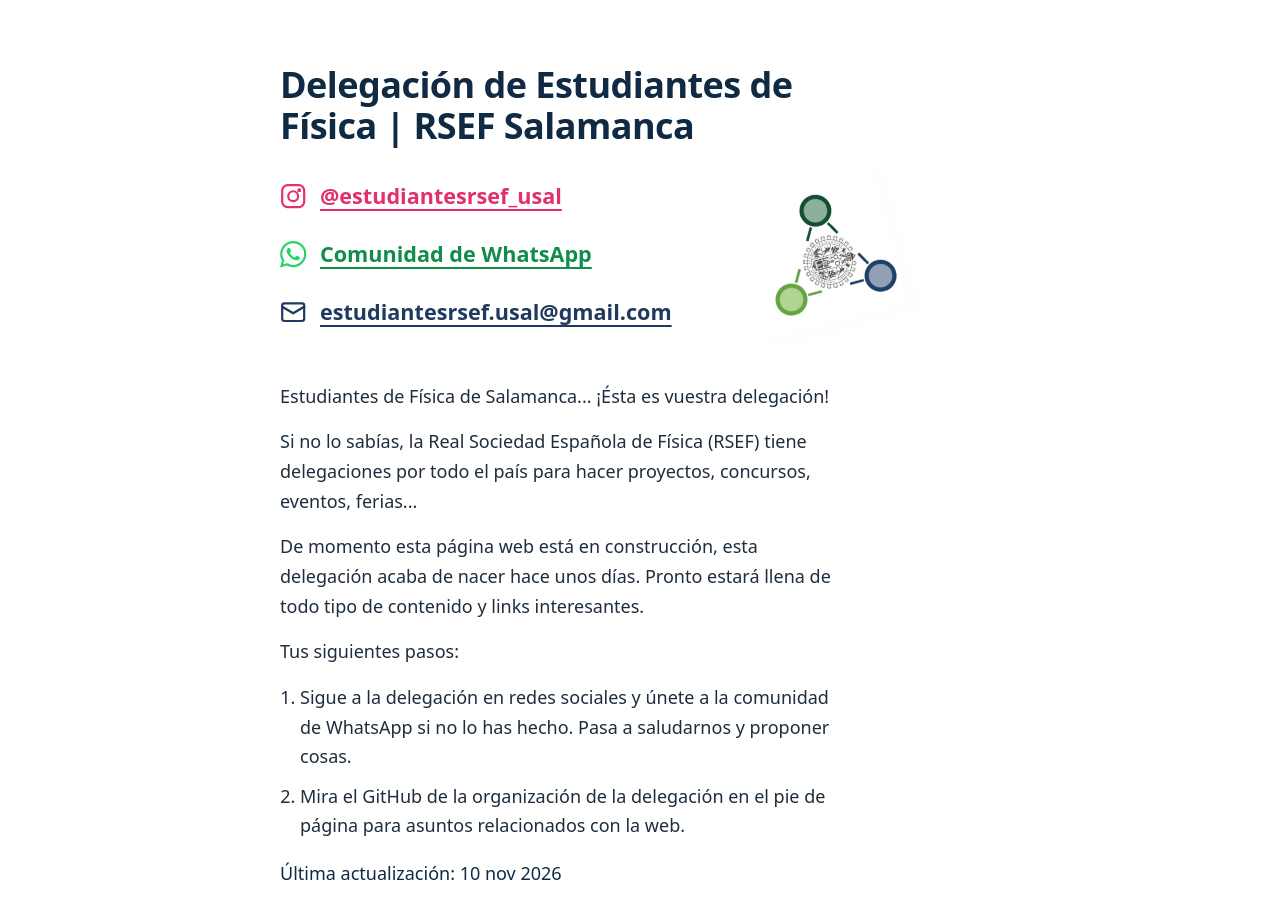
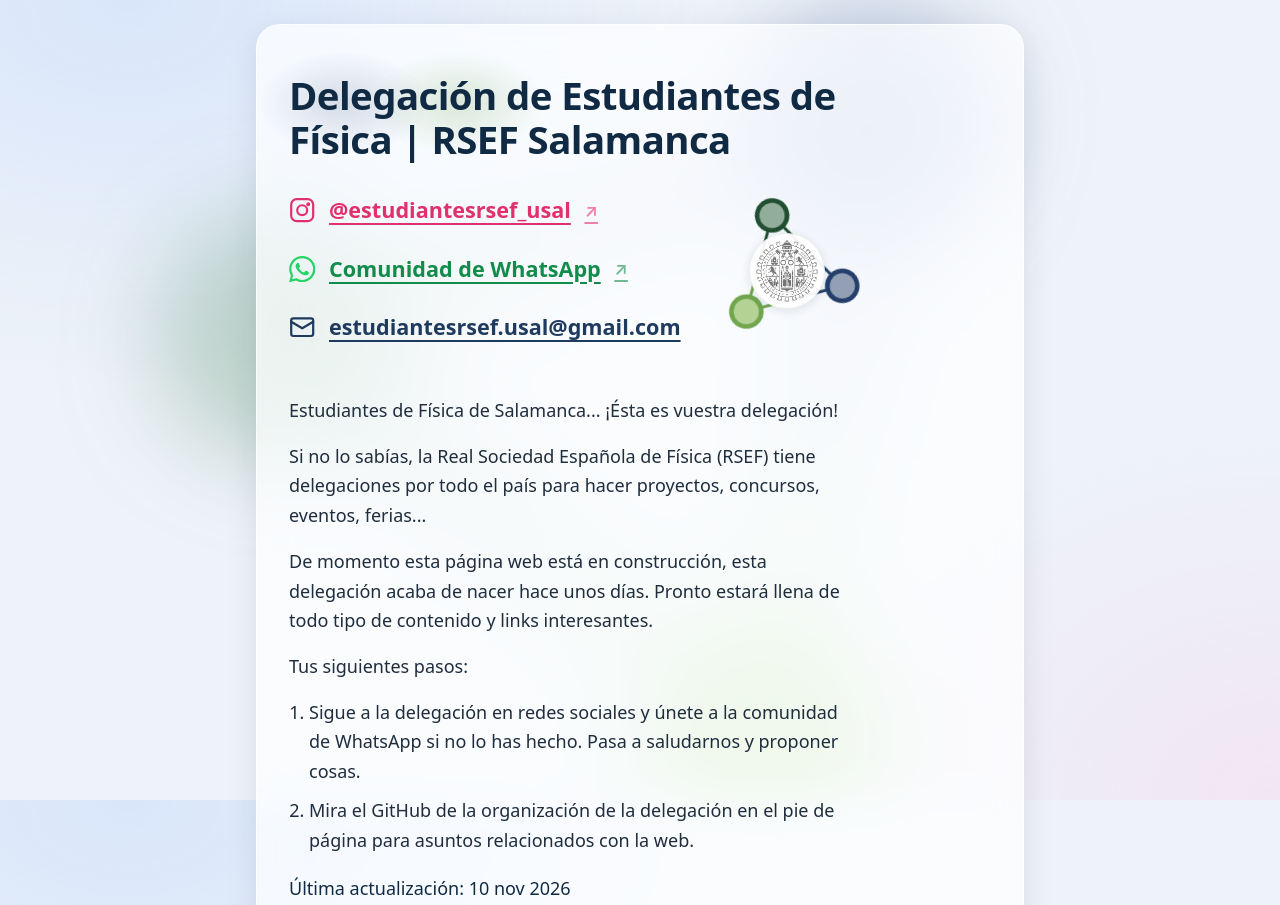
Before and after one commit to delegacionfisica/delegacionfisica.github.io, a plain HTML site: page index.html in a window 1280 px wide. Shown: the top 905 px of the page. Drawn offline with Linux system fonts and the light colour scheme.

Commit message:
modernization

```diff
--- a/index.html
+++ b/index.html
@@ -4,16 +4,19 @@
   <meta charset="UTF-8">
   <meta name="viewport" content="width=device-width, initial-scale=1.0">
   <meta name="color-scheme" content="light">
-  <meta name="theme-color" content="#ffffff">
+  <meta name="theme-color" content="#eef3f9">
   <meta name="description" content="Web de la Delegación de Estudiantes de Física. Grupo de Estudiantes de la RSEF en Salamanca.">
   <meta property="og:title" content="Delegación de Estudiantes de Física">
   <meta property="og:description" content="Grupo de Estudiantes de la RSEF en Salamanca.">
-  <meta property="og:image" content="logo.png">
   <title>Delegación de Estudiantes de Física</title>
-  <link rel="icon" type="image/png" href="logo.png">
+  <link rel="icon" type="image/svg+xml" href="logo.svg">
   <link rel="stylesheet" href="style.css">
 </head>
 <body>
+  <div class="fondo" aria-hidden="true">
+    <img class="logo-fondo" src="logo.svg" alt="">
+  </div>
+
   <main class="contenedor">
     <header class="cabecera">
       <h1>Delegación de Estudiantes de Física | RSEF Salamanca</h1>
@@ -60,7 +63,8 @@
       </section>
 
       <div class="contenedor-logo">
-        <img class="logo" src="logo.png" alt="Logo de la Delegación de Estudiantes de Física">
+        <img class="logo" src="logo.svg" alt="Logo de la Delegación de Estudiantes de Física">
+        <img class="sello" src="sello-UniversidadSalamanca-gris.png" alt="">
       </div>
     </div>
 
@@ -102,5 +106,10 @@
       </a>
     </footer>
   </main>
+
+
+
+
+
 </body>
 </html>
--- a/style.css
+++ b/style.css
@@ -1,6 +1,6 @@
 :root {
   color-scheme: light;
-  --fondo: #ffffff;
+  --fondo: #eef3f9;
   --texto: #102a43;
   --texto-cuerpo: #1f2d3d;
   --texto-suave: #334e68;
@@ -11,7 +11,23 @@
   --correo: #1f3a5f;
 
   --ancho-contenido: 55ch;
-  --logo-separacion: 5rem;
+  --logo-separacion: 1.9rem;
+
+  /* LOGO DE LA FILA: tamaño total y medallón del sello (% del logo) */
+  --logo-tamano: 9.5rem;
+  --medallon-tamano: 50%;
+  --medallon-relleno: 4%;
+
+  /* VIDRIO Y FONDO: ajusta aquí */
+  --margen-pagina: 1.5rem;
+  --vidrio-fondo: rgba(255, 255, 255, 0.72);
+  --vidrio-borde: rgba(255, 255, 255, 0.75);
+  --vidrio-blur: 22px;
+  --logo-fondo-tamano: min(120vmin, 60rem);
+  --logo-fondo-blur: 50px;
+  --logo-fondo-opacidad: 0.4;
+  --mancha-azul: rgba(120, 170, 255, 0.18);
+  --mancha-rosa: rgba(255, 150, 200, 0.14);
 }
 
 *,
@@ -26,7 +42,12 @@ html {
 
 body {
   margin: 0;
-  background: var(--fondo);
+  padding: var(--margen-pagina);
+  background-color: var(--fondo);
+  background-image:
+    radial-gradient(60rem 40rem at 10% 0%, var(--mancha-azul), transparent 60%),
+    radial-gradient(50rem 40rem at 100% 100%, var(--mancha-rosa), transparent 60%);
+  background-attachment: fixed;
   color: var(--texto);
   font-family: system-ui, -apple-system, "Segoe UI", Roboto, Helvetica, Arial, sans-serif;
   font-size: 1.125rem;
@@ -34,13 +55,43 @@ body {
   -webkit-font-smoothing: antialiased;
 }
 
+/* Logo gigante y desenfocado detrás del panel */
+.fondo {
+  position: fixed;
+  inset: 0;
+  z-index: -1;
+  display: flex;
+  align-items: center;
+  justify-content: center;
+  overflow: hidden;
+  pointer-events: none;
+}
+
+.logo-fondo {
+  width: var(--logo-fondo-tamano);
+  height: auto;
+  opacity: var(--logo-fondo-opacidad);
+  filter: blur(var(--logo-fondo-blur)) saturate(150%);
+  animation: rotar 180s linear infinite;
+  transform-origin: center center;
+  will-change: transform;
+}
+
+/* Panel de vidrio */
 .contenedor {
   max-width: 48rem;
-  min-height: 100vh;
+  min-height: calc(100vh - 2 * var(--margen-pagina));
+  min-height: calc(100dvh - 2 * var(--margen-pagina));
   margin: 0 auto;
-  padding: 4rem 1.5rem 2.5rem;
+  padding: 3rem 2rem 2rem;
   display: flex;
   flex-direction: column;
+  background: var(--vidrio-fondo);
+  -webkit-backdrop-filter: blur(var(--vidrio-blur)) saturate(140%);
+  backdrop-filter: blur(var(--vidrio-blur)) saturate(140%);
+  border: 1px solid var(--vidrio-borde);
+  border-radius: 1.5rem;
+  box-shadow: 0 8px 32px rgba(16, 42, 67, 0.1);
 }
 
 .cabecera {
@@ -63,7 +114,22 @@ h1 {
   line-height: 1.15;
   letter-spacing: -0.015em;
   font-weight: 800;
+
 }
+
+.enlace-instagram::after,
+.enlace-whatsapp::after {
+  content: "↗";
+  font-size: 0.8em;
+  opacity: 0.6;
+  transition: transform 0.2s;
+}
+
+.enlace-instagram:hover::after,
+.enlace-whatsapp:hover::after {
+  transform: translate(2px, -2px);
+}
+
 
 .fila-principal {
   display: flex;
@@ -99,6 +165,8 @@ h1 {
   overflow-wrap: anywhere;
 }
 
+
+
 .enlace:hover {
   text-decoration-thickness: 2.5px;
 }
@@ -131,20 +199,36 @@ a:focus-visible {
   border-radius: 3px;
 }
 
+/* Logo de la fila: el triángulo gira por detrás, el sello queda fijo encima en un medallón */
 .contenedor-logo {
+  position: relative;
   flex-shrink: 0;
-  display: flex;
-  align-items: center;
-  justify-content: center;
+  width: var(--logo-tamano);
 }
 
 .logo {
   display: block;
-  width: 9.5rem;
+  width: 100%;
   height: auto;
   animation: rotar 24s linear infinite;
   transform-origin: center center;
   will-change: transform;
+}
+
+.sello {
+  position: absolute;
+  z-index: 1;
+  top: 50%;
+  left: 50%;
+  width: var(--medallon-tamano);
+  height: auto;
+  padding: var(--medallon-relleno);
+  object-fit: contain;
+  background: rgba(255, 255, 255, 0.95);
+  border: 1px solid rgba(16, 42, 67, 0.08);
+  border-radius: 50%;
+  box-shadow: 0 2px 10px rgba(16, 42, 67, 0.12);
+  transform: translate(-50%, -50%);
 }
 
 @keyframes rotar {
@@ -153,12 +237,6 @@ a:focus-visible {
   }
   to {
     transform: rotate(360deg);
-  }
-}
-
-@media (prefers-reduced-motion: reduce) {
-  .logo {
-    animation: none;
   }
 }
 
@@ -190,7 +268,7 @@ a:focus-visible {
 .pie {
   margin-top: auto;
   padding-top: 2rem;
-  border-top: 1px solid var(--borde);
+  border-top: 1px solid rgba(16, 42, 67, 0.12);
   display: flex;
   flex-wrap: wrap;
   align-items: center;
@@ -223,32 +301,19 @@ a:focus-visible {
 }
 
 @media (max-width: 38rem) {
-  .fila-principal {
-    flex-direction: column-reverse;
-    align-items: flex-start;
-    gap: 1.75rem;
-  }
-
-  .logo {
-    width: 7.5rem;
-  }
-
-  .sobretitulo {
-    font-size: 1.5rem;
-  }
-
-  h1 {
-    font-size: 2rem;
-  }
-}
-
-@media (max-width: 38rem) {
   :root {
     /* AJUSTES AQUÍ:
        1. Enlace: sube el valor central (ej. de 4.2vw a 4.5vw) si quieres más tamaño.
        2. Título: cambia el rem (ej. 1.75rem, 1.85rem...). */
     --tamano-enlace-movil: clamp(0.85rem, 4.5vw, 1.25rem);
     --tamano-titulo-movil: 1.6rem;
+    --margen-pagina: 0.75rem;
+    --logo-tamano: 7.5rem;
+  }
+
+  .contenedor {
+    padding: 2rem 1.25rem 1.5rem;
+    border-radius: 1.25rem;
   }
 
   .cabecera {
@@ -268,16 +333,6 @@ a:focus-visible {
     flex-direction: column-reverse;
     align-items: center;
     gap: 2rem;
-  }
-
-  .contenedor-logo {
-    width: 100%;
-    display: flex;
-    justify-content: center;
-  }
-
-  .logo {
-    width: 7.5rem;
   }
 
   .enlaces-seccion {
@@ -320,3 +375,55 @@ a:focus-visible {
   font-style: normal;
   opacity: 0.7;
 }
+
+/* Respaldo si el navegador no soporta backdrop-filter */
+@supports not ((backdrop-filter: blur(1px)) or (-webkit-backdrop-filter: blur(1px))) {
+  .contenedor {
+    background: rgba(255, 255, 255, 0.92);
+  }
+}
+
+/* Accesibilidad: menos transparencia */
+@media (prefers-reduced-transparency: reduce) {
+  .contenedor {
+    background: rgba(255, 255, 255, 0.96);
+    -webkit-backdrop-filter: none;
+    backdrop-filter: none;
+  }
+}
+
+/* Accesibilidad: sin movimiento */
+@media (prefers-reduced-motion: reduce) {
+  .logo,
+  .logo-fondo {
+    animation: none;
+  }
+}
+
+
+/* Título con resplandor */
+h1 {
+  position: relative;
+  font-size: clamp(1.8rem, 5.2vw, 2.4rem);
+}
+
+h1::before {
+  content: "";
+  position: absolute;
+  z-index: -1;
+  left: -2rem;
+  top: -1.4rem;
+  width: 18rem;
+  height: 6.5rem;
+  pointer-events: none;
+  background:
+    radial-gradient(closest-side at 30% 50%, rgba(36, 63, 107, 0.16), transparent),
+    radial-gradient(closest-side at 70% 50%, rgba(112, 166, 78, 0.22), transparent);
+}
+
+@media (max-width: 38rem) {
+  h1::before {
+    left: 50%;
+    transform: translateX(-50%);
+  }
+}
```
Also changed, not shown: logo.svg (added), sello-UniversidadSalamanca-gris.png (added).
